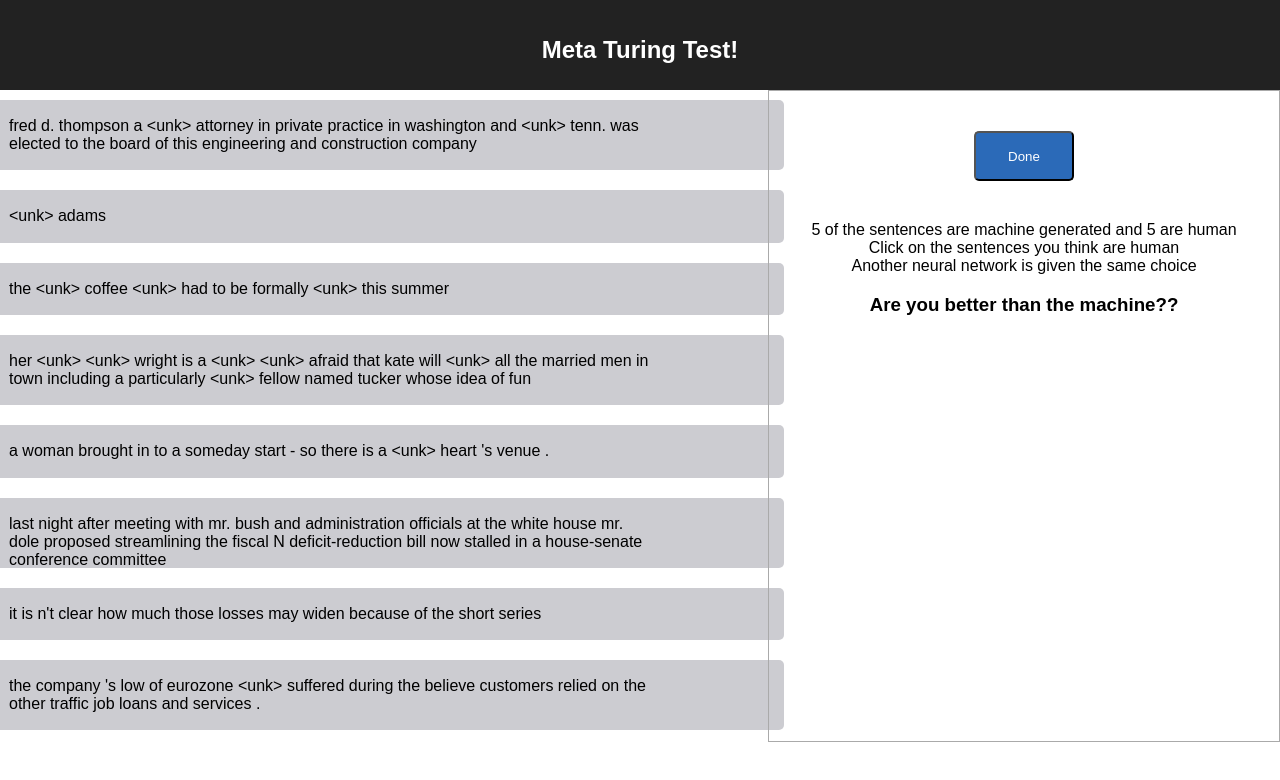
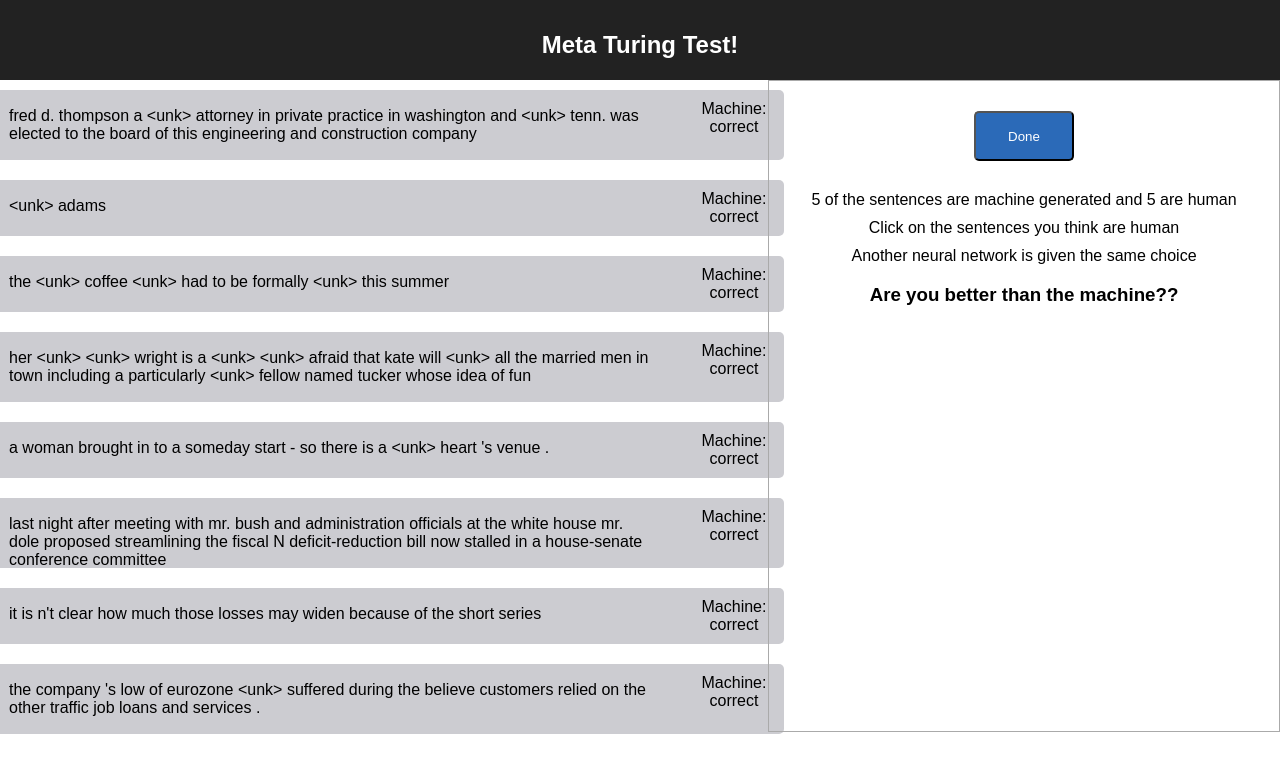
Before and after one commit to JoeHowarth/meta_turing, a React (Create React App) app in the folder frontend/: page / in a window 1280 px wide. Shown: the top 780 px of the page. Built offline with nearby package versions, Linux system fonts and the light colour scheme.

Commit message:
frontend done

```diff
--- a/frontend/src/App.css
+++ b/frontend/src/App.css
@@ -5,7 +5,7 @@
 .App-header {
   background-color: #222;
   height: 50px;
-  padding: 20px;
+  padding: 15px;
   color: white;
 }
 
@@ -37,27 +37,41 @@
   border: 1px #AAA solid;
 }
 
+.info_container div{
+  margin: 10px;
+}
+
 .Sentence {
   width: 800px;
   height: 70px;
   background: #CCCCD1;
   margin: 10px;
   border-radius: 5px;
-  /*display: flex;
-  flex-direction: row;
-  justify-content: flex-start;
-  align-content: flex-start;*/
+}
+
+.h_corr {
+  background: #b3ffb3;
+}
+
+.h_wrong {
+  background: #ffb3b3;
+}
+
+.clicked {
+  border-radius: 30px;
 }
 
 .sentText {
   width: 80%;
   text-align: left;
   padding: 1px 25px;
+  float: left;
 }
 
 .sentClass {
   width: 10%;
   margin: 10px;
+  float: right;
 }
 
 .Sentence:hover {
@@ -70,7 +84,7 @@ button {
   height: 50px;
   background: #2b6ab8;
   color: white;
-  margin: 40px;
+  margin: 30px 0px 20px 0px;
   border-radius: 5px;
 }
 
--- a/frontend/src/App.js
+++ b/frontend/src/App.js
@@ -4,7 +4,6 @@ import all_sents from './data/sents.json';
 import Sentence from './components/sentence.js';
 
 var sents = getRandom(all_sents, 8);
-
 class App extends Component {
   constructor(props) {
     super(props);
@@ -26,6 +25,7 @@ class App extends Component {
     this.onDone       = this.onDone.bind(this);
     this.Reset        = this.Reset.bind(this);
     // window.addEventListener('keydown', this.handleKey);
+    console.log(sents);
   }
 
   checkCorrect(sent, id, child) {
@@ -33,12 +33,12 @@ class App extends Component {
     let {clicked} = child.state.clicked
     const human = sent.human
     const {correct, human_scores} = this.state
-    if (!clicked && human === "1") {
-      let x = human_scores.copy()
-      x[id] = true
+    if (!clicked && human === 1) {
+      // let x = human_scores.copy()
+      // x[id] = true
       this.setState({
         correct: this.state.correct + 1,
-        human_scores: this.state.human_scores
+        // human_scores: this.state.human_scores
       })
       console.log(sent);
     }
@@ -61,16 +61,17 @@ class App extends Component {
   }
 
   render() {
+    const state = this.state
+
     let components = sents.map((s, ind, sents) => {
         return (
           <Sentence
             sent={s}
             key={ind}
-            checkCorrect={this.checkCorrect}>
-          </Sentence>
-        )
-    })
-    const state = this.state
+            checkCorrect={this.checkCorrect}
+            display={state.display}/>
+      )})
+
     return (
       <div className="App">
         <header className="App-header">
--- a/frontend/src/components/sentence.js
+++ b/frontend/src/components/sentence.js
@@ -5,27 +5,46 @@ class Sentence extends Component {
   constructor(props) {
     super(props)
     this.state = {
-      human_correct: null,
       clicked: false
     }
   }
 
+
   render() {
     const {sent, id, display} = this.props
+    let { clicked} = this.state
+    let classes = "Sentence"
+    let human_correct = null;
+    let label
 
-    if (this.state.clicked === (sent.human === 1) && this.state.human
-  !=null) {
-      this.setState({
-        human_correct: true,
-      })
+    if (sent.machine_corr) {
+      label = 'Machine: correct'
+    } else {
+      label = 'Machine: wrong'
     }
+
+    if (display === 'answers') {
+      if ((clicked && sent.human) || (!clicked && !sent.human)) {
+        human_correct = true
+        classes += " h_corr"
+      } else {
+        human_correct = false
+        classes += " h_wrong"
+      }
+      label += '  ' +(sent.human? 'Hu':'Ma')
+    }
+    if (clicked) {
+      classes += " clicked"
+    }
+
+
     return (
       <div
-        className={"Sentence "+sent.class}
+        className={classes}
         onClick={() => this.props.checkCorrect(sent, id, this)}
       >
         <p className="sentText" >{sent.text}</p>
-        <p className="sentClass" >{sent.class}</p>
+        <p className="sentClass" >{label}</p>
       </div>
     )
   }
```
